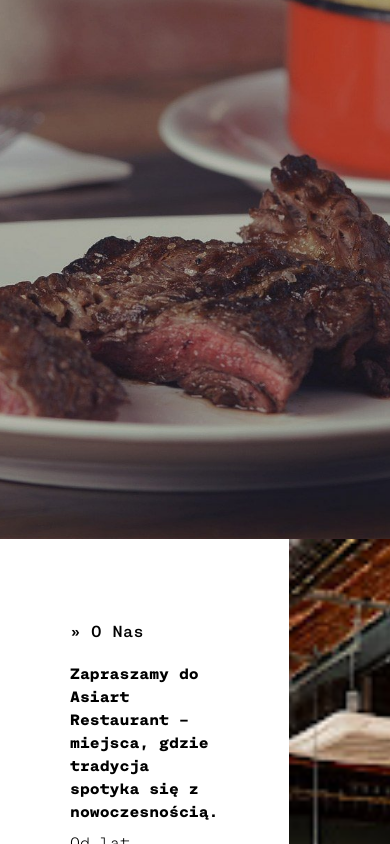
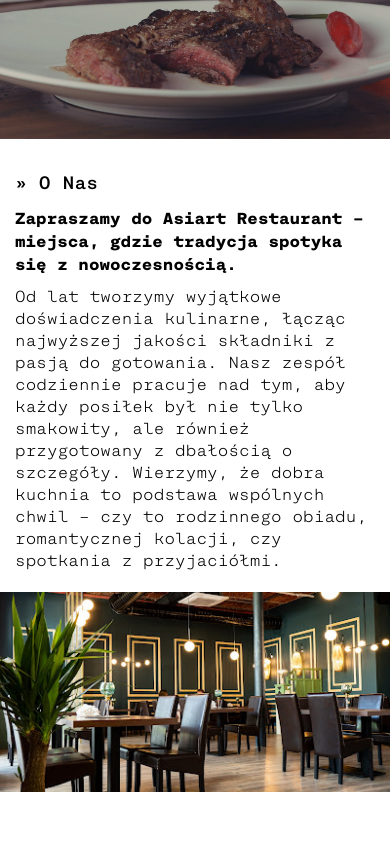
Before and after one commit to MEDOYED/restaurant-layout-template, a React (Vite) app: page / in a window 390 px wide. Shown: the part 1400-2244 px from the top of the page. Built offline with nearby package versions, Linux system fonts and the light colour scheme.

Commit message:
style(SectionAboutUs): write initial responsive design

```diff
--- a/src/widgets/sections/SectionAboutUs/SectionAboutUs.module.scss
+++ b/src/widgets/sections/SectionAboutUs/SectionAboutUs.module.scss
@@ -7,6 +7,14 @@
     background-size: cover;
     background-position: 50% 60%;
     background-repeat: no-repeat;
+
+    @media (max-width: 768px) {
+      height: 40rem;
+    }
+
+    @media (max-width: 480px) {
+      height: 30rem;
+    }
   }
 
   .contentWrapper {
@@ -19,7 +27,7 @@
       padding: 7rem;
 
       .container {
-        max-width: 50rem;
+        max-width: 40rem;
 
         .contentHeader {
           h2 {
@@ -60,5 +68,105 @@
         object-position: center;
       }
     }
+
+    @media (max-width: 1024px) {
+      height: 45rem;
+
+      .aboutContent {
+        padding: 5rem;
+
+        .container {
+          max-width: 35rem;
+
+          .contentHeader {
+            h2 {
+              font-size: 1.8rem;
+              margin-bottom: 2rem;
+            }
+          }
+
+          .description {
+            .leadParagraph {
+              font-size: 1.6rem;
+              line-height: 2.4rem;
+            }
+
+            .secondaryParagraph {
+              font-size: 1.6rem;
+              line-height: 2.3rem;
+            }
+          }
+        }
+      }
+    }
+
+    @media (max-width: 768px) {
+      grid-template-columns: 1fr;
+      grid-template-rows: 1fr auto;
+      height: auto;
+
+      .aboutContent {
+        padding: 3rem 2rem;
+
+        .container {
+          max-width: none;
+
+          .contentHeader {
+            h2 {
+              font-size: 2rem;
+              margin-bottom: 1.5rem;
+            }
+          }
+
+          .description {
+            .leadParagraph {
+              font-size: 1.7rem;
+              line-height: 2.5rem;
+              margin-bottom: 1rem;
+            }
+
+            .secondaryParagraph {
+              font-size: 1.7rem;
+              line-height: 2.4rem;
+            }
+          }
+        }
+      }
+
+      .aboutImage {
+        order: 1;
+        height: 25rem;
+      }
+    }
+
+    @media (max-width: 480px) {
+      .aboutContent {
+        padding: 2rem 1.5rem;
+
+        .container {
+          .contentHeader {
+            h2 {
+              font-size: 1.8rem;
+            }
+          }
+
+          .description {
+            .leadParagraph {
+              font-size: 1.6rem;
+              line-height: 2.3rem;
+            }
+
+            .secondaryParagraph {
+              font-size: 1.6rem;
+              line-height: 2.2rem;
+            }
+          }
+        }
+      }
+
+      .aboutImage {
+        height: 20rem;
+      }
+    }
   }
 }
```
